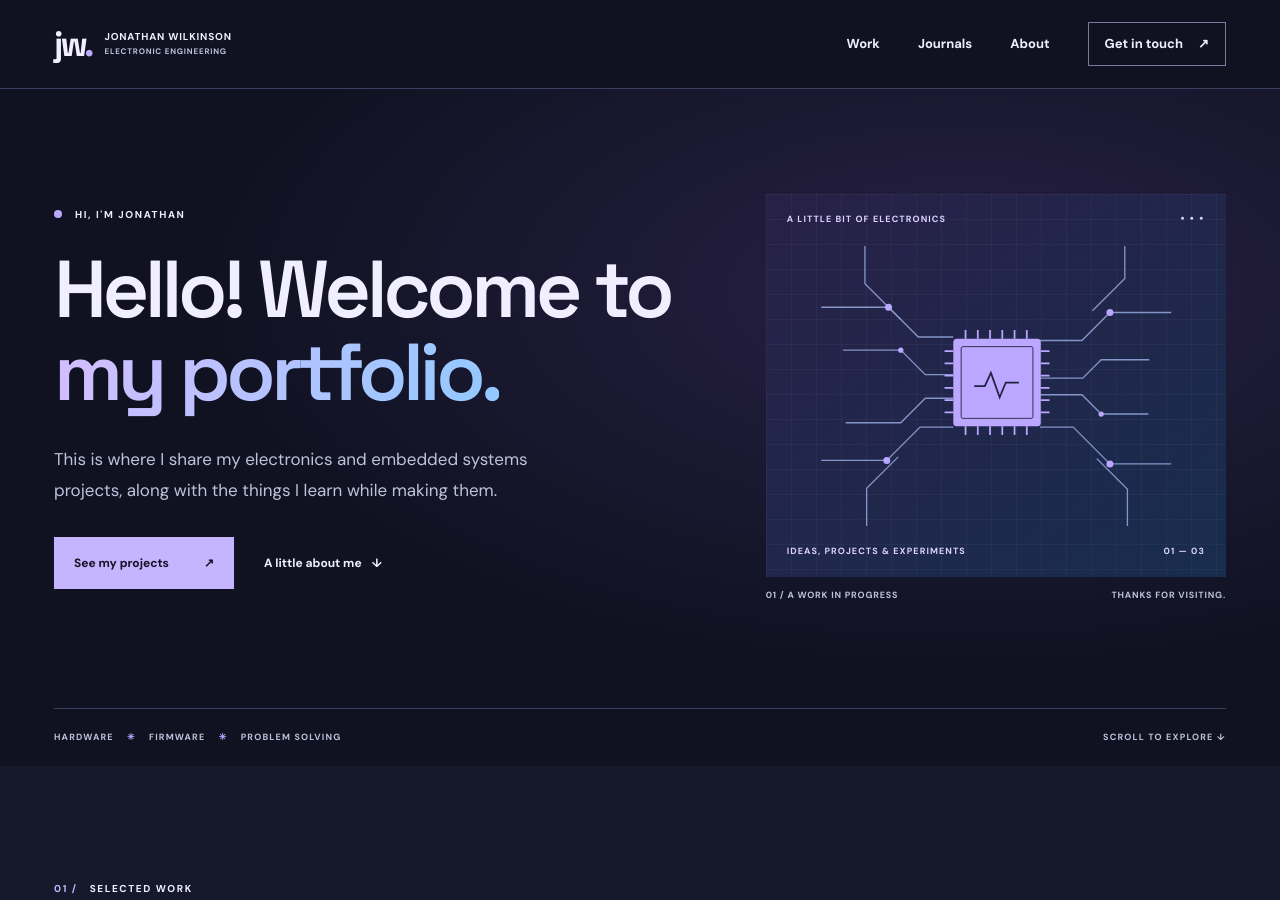
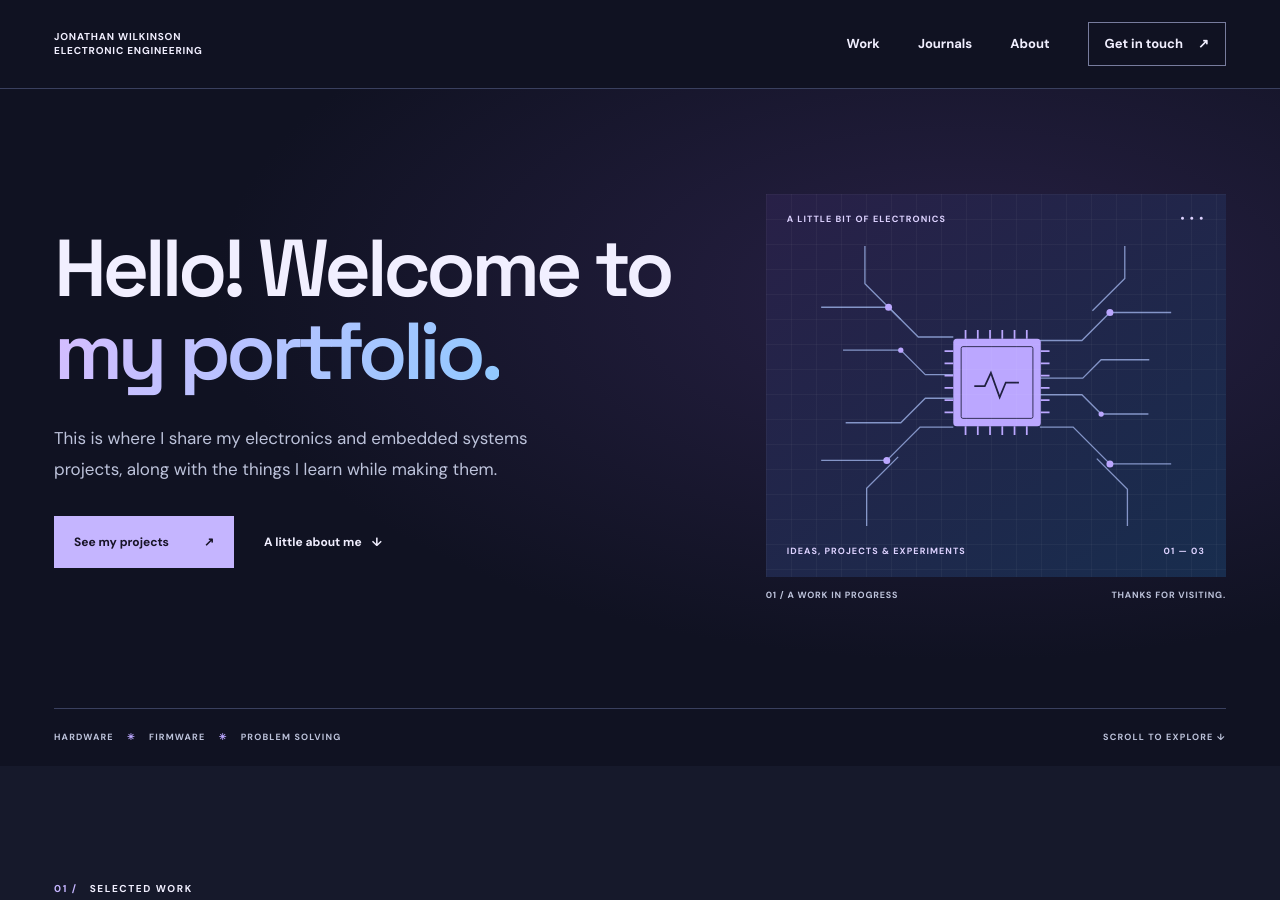
Before and after one commit to joewilkyway/jonathanwilkinson, a Jekyll site: the page built from index.html, in a window 1280 px wide and 900 px high. Built offline with Jekyll 4.4.1, drawn with Linux system fonts in a browser that asks for light colours.

Commit message:
Modify brand name and hero section text
Updated the brand name section in the header and modified the eyebrow text in the hero section.

```diff
--- a/index.html
+++ b/index.html
@@ -14,8 +14,8 @@
   <header class="site-header">
     <nav class="container site-nav" aria-label="Main navigation">
       <a class="brand" href="#top" aria-label="Jonathan Wilkinson, home">
-        <span class="brand-mark">jw<span>.</span></span>
-        <span class="brand-name">JONATHAN WILKINSON<br><small>ELECTRONIC ENGINEERING</small></span>
+
+        <span class="brand-name">JONATHAN WILKINSON<br><medium>ELECTRONIC ENGINEERING</small></span>
       </a>
       <div class="nav-links">
         <a href="#work">Work</a>
@@ -31,7 +31,6 @@
       <div class="container">
         <div class="row align-items-center g-5">
           <div class="col-lg-7">
-            <p class="eyebrow"><span class="status-dot"></span> HI, I'M JONATHAN</p>
             <h1>Hello! Welcome to <span>my portfolio.</span></h1>
             <p class="hero-copy">This is where I share my electronics and embedded systems projects, along with the things I learn while making them.</p>
             <div class="hero-actions">
```
